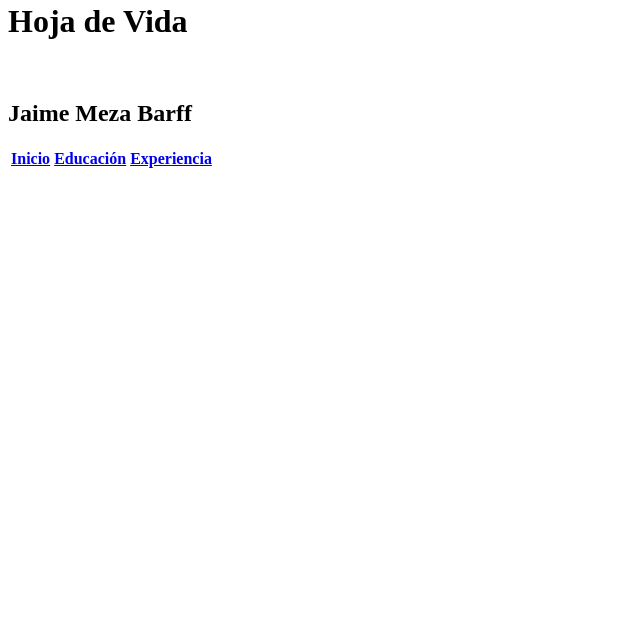
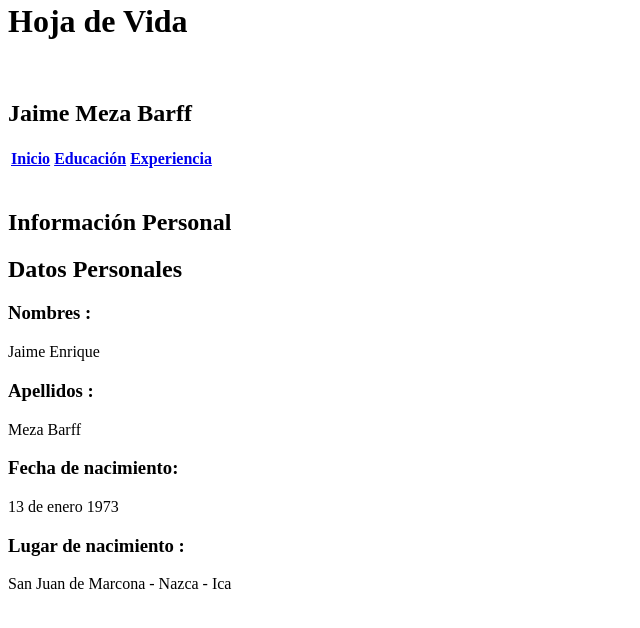
Before and after one commit to jbarff/FundamentosDeHtml_Jaime_Meza, a plain HTML site: page index.html in a window 1280 px wide. Shown: the part 70-698 px from the top of the page, without its empty margins (0-640 px from the left). Drawn offline with Linux system fonts and the light colour scheme.

Commit message:
Incorporación de información personal

```diff
--- a/index.html
+++ b/index.html
@@ -24,5 +24,11 @@
         </tr>
       </table><br>
     </nav>
+    <h2>Información Personal</h2>
+    <h2>Datos Personales</h2>
+    <h3>Nombres : </h3>Jaime Enrique
+    <h3>Apellidos : </h3>Meza Barff
+    <h3>Fecha de nacimiento: </h3>13 de enero 1973
+    <h3>Lugar de nacimiento : </h3>San Juan de Marcona - Nazca - Ica
   </body>
 </html>
```
